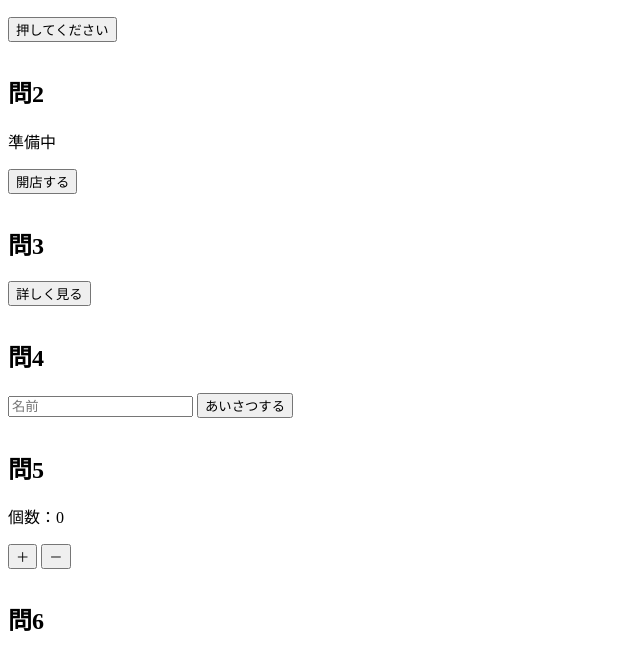
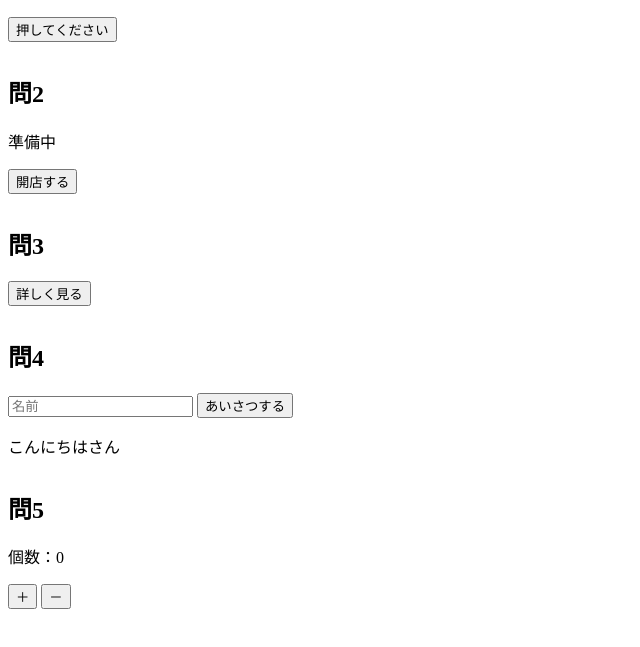
Before and after one commit to yamaguchi-wp2609-14/yasajs, a plain HTML site: page chap07/practice01.html in a window 1280 px wide. Both pictures are taken after a click on the button "あいさつする". Shown: the part 127-774 px from the top of the page, without its empty margins (0-640 px from the left). Drawn offline with Linux system fonts and the light colour scheme.

Commit message:
chap７終了

```diff
--- a/chap07/practice01.html
+++ b/chap07/practice01.html
@@ -116,6 +116,7 @@
     // const openButton = document.querySelector('#open-button')
     const openButton = document.querySelector('#open-button');
     const status = document.querySelector('#status');
+
     openButton.addEventListener('click',function(){ status.textContent = '営業中'
     });
 
@@ -125,24 +126,69 @@
     // 【完成イメージ】
     // クリックするたびに、営業時間の文章が表示・非表示を繰り返す
 
+    const detailButton = document.querySelector('#detail-button');
+    console.log(detailButton); // detailButtonの代入内容を確認
+    const detail = document.querySelector('#detail');
+    console.log(detail); // detaiの代入内容を確認
+    detailButton.addEventListener('click',function(){detail.classList.toggle('is-hidden')
+    });
+
 
     // 問4 入力された値を使う
     // #greet-button をクリックしたら、#name-input に入力された値（value）を使って、#greet-message にあいさつを表示してください。
     // 【完成イメージ】
     // 「田中」と入力してクリックすると「こんにちは、田中さん」と表示される
+    // greet-button=あいさつ　name-input＝なまえのところ　greet-message59行目の空のPタグ部分
+    const greetBtn = document.querySelector('#greet-button');
+    const greetMess = document.querySelector('#greet-message');
+    const nameInput = document.querySelector('#name-input');
+
+    console.log(greetBtn,greetMess,nameInput);
+
+    //greetBtnをクリックしたら入力したnameInputに入力されたgreetMessで表示される
+    greetBtn.addEventListener('click',function(){
+      greetMess.textContent =`こんにちは${nameInput.value}さん`
+    });
+
+
+    // nameInput.textContent = greetMess
+    // nameInput.addEventListener('click',function(event){});
+
+
+    // greetMess.textContent = nameInput;
 
 
     // 問5 カウンター
     // 個数を記録する変数を用意し、＋ボタンで1増やし、－ボタンで1減らして、#count に表示してください。
     // 【完成イメージ】
     // ＋を3回押すと「3」、そこから－を1回押すと「2」になる
+    // let count = 0;
+    // console.log(count);
+    const count = document.querySelector('#count');
+    const plusBtn = document.querySelector('#plus-button');
+    const minusBtn = document.querySelector('#minus-button');
+    console.log(plusBtn,minusBtn,count);
+    let num = 0;
 
+    plusBtn.addEventListener('click',function(){num += 1;
+      count.textContent = num;
+    });
+    minusBtn.addEventListener('click',function(){num -= 1;
+      count.textContent = num;
+    });
 
     // 問6 input イベント
     // #comment に文字が入力されるたびに、入力された文字数を #comment-length に表示してください。
     // 文字数は value.length で調べられます。
     // 【完成イメージ】
     // 「こんにちは」と入力すると「5文字」と表示される
+    const comment = document.querySelector('#comment');
+    const commentLength = document.querySelector('#comment-length');
+
+     comment.addEventListener('input',function(){
+      commentLength.textContent =`${comment.value.length}文字`;
+     })
+
 
 
     // 問7 submit イベント
@@ -151,11 +197,30 @@
     // 【完成イメージ】
     // 「test@example.com」と入力してログインを押すと、ページが再読み込みされずに「test@example.com でログインします」と表示される
 
+     const loginForm = document.querySelector('#login-form');
+     const loginEmail = document.querySelector('#email');
+     const loginMsg = document.querySelector('#login-message');
+
+     loginForm.addEventListener('submit',function(event){
+      event.preventDefault();
+      loginMsg.textContent = `${email.value}でログインします。`
+
+     });
 
     // 問8 まとめ（ドロワーメニュー）
     // #menu-open をクリックしたら #drawer に is-open クラスを付け、#menu-close をクリックしたら外してください。
     // 【完成イメージ】
     // 「メニューを開く」を押すと右からメニューが出てきて、「閉じる」を押すと戻る
+     const menuOpen = document.querySelector('#menu-open');
+     const drawer = document.querySelector('#drawer');
+     const menuClose = document.querySelector('#menu-close');
+
+     menuOpen.addEventListener('click',function(){drawer.classList.add('is-open');
+    });
+    menuClose.addEventListener('click',function(){drawer.classList.remove('is-open');
+    });
+
+
 
   </script>
 </body>
```
Also changed, not shown: chap06/practice01.html (+1 -1 lines).
